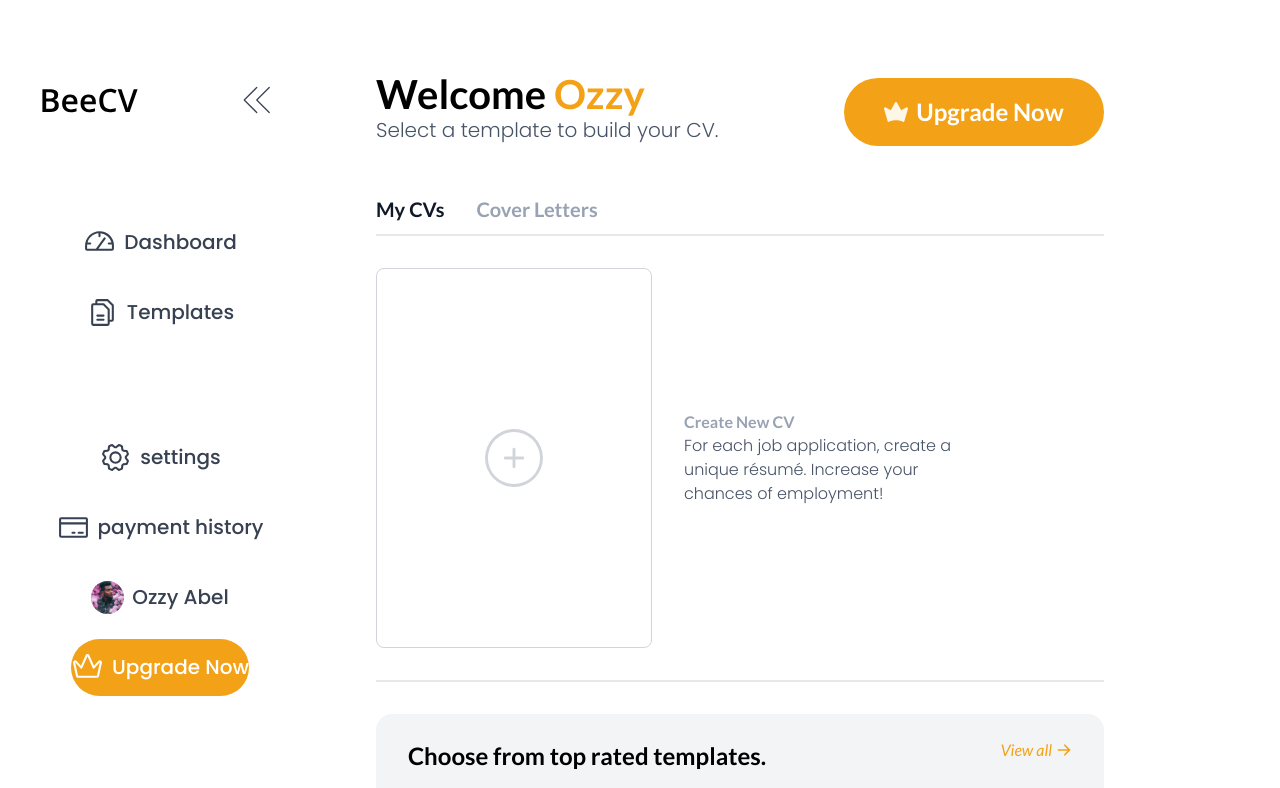
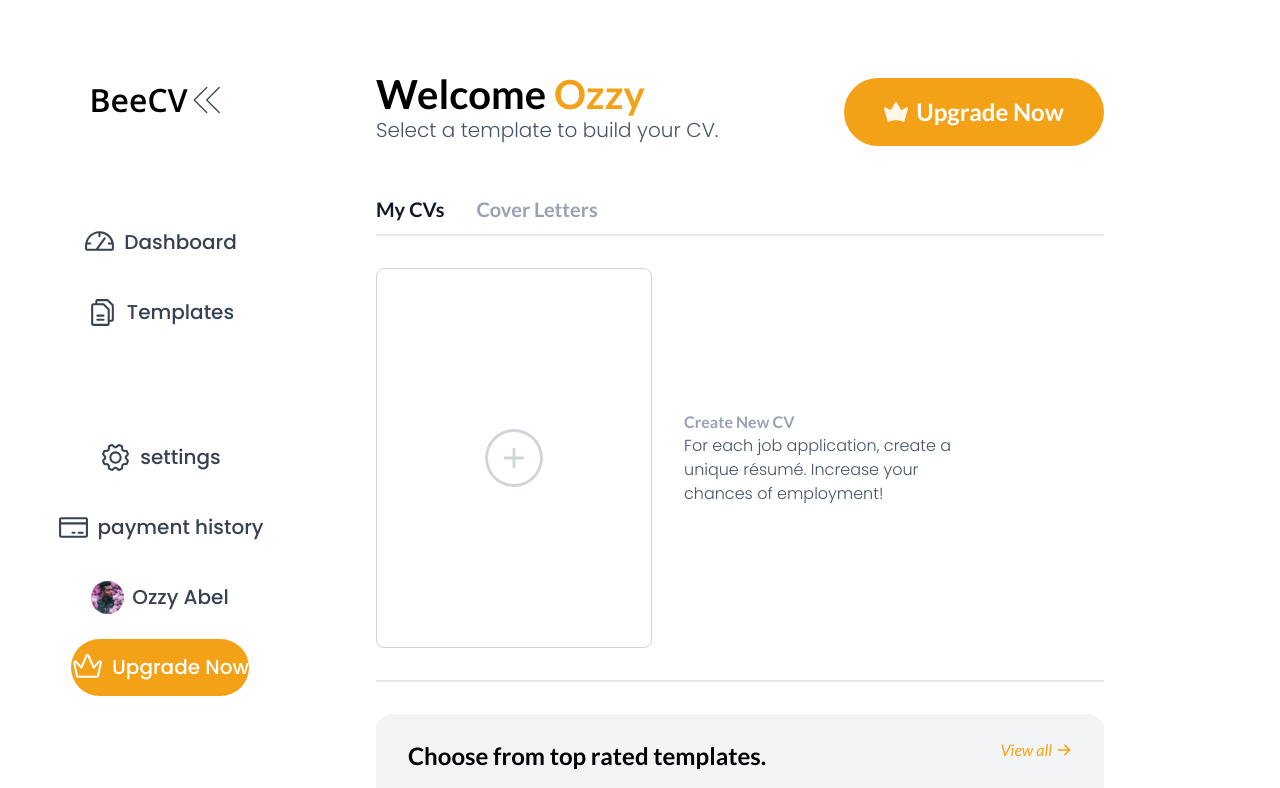
Before and after one commit to Lycan-Xx/test-4, a React (Vite) app: page / in a window 1280 px wide. Shown: the top 788 px of the page. Built offline with nearby package versions, Linux system fonts and the light colour scheme.

Commit message:
SideNav transition

```diff
--- a/src/components/Layout/SideNav.jsx
+++ b/src/components/Layout/SideNav.jsx
@@ -16,13 +16,13 @@
  return (
   <aside
    className={` hidden md:flex h-[100vh] flex-col justify-between items-center font-poppins text-[20px] font-medium text-gray-700 gap-[99px] mt-0 transition-all duration-300 ease-in-out  ${
-    isSidebarOpen ? "sidebar-open md:w-[320px]" : "sidebar-closed w-[119px]"
+    isSidebarOpen ? "sidebar-open md:max-w-[320px]" : "sidebar-closed max-w-[119px]"
    } `}
   >
    <div
-    className={`flex  w-full  items-center justify-center mt-[80px] px-[32px]  ${
+    className={`flex items-center justify-center mt-[80px] px-[32px]  ${
      isSidebarOpen
-      ? " justify-between  md:w-[300px] flex-row-reverse"
+      ? " justify-between  md:max-w-[300px] flex-row-reverse"
       : " justify-center flex-col"
     }`}
    >
@@ -52,7 +52,7 @@
        to={url}
       >
        <li
-        className={`gap-2 flex flex-row justify-center items-center rounded-full ${
+        className={`gap-2 flex flex-row justify-center items-center rounded-full transition-all duration-300 ease-in-out ${
          isActive
           ? `border-primary border-[1px] bg-primary bg-opacity-15 text-primary ${
              isSidebarOpen ? "px-[50px] py-[12px]" : "px-[10px] py-[10px]"
@@ -84,11 +84,11 @@
       <Link
        key={id}
        onClick={() => handleNavClick(id)}
-       className="flex flex-row items-center justify-center h-[46px] w-full"
+       className="flex flex-row items-center justify-center h-[46px] max-w-full"
        to={url}
       >
        <li
-        className={`gap-2 flex flex-row justify-center items-center rounded-full ${
+        className={`gap-2 flex flex-row justify-center items-center rounded-full transition-all duration-300 ease-in-out ${
          isActive
           ? `border-primary border-[1px] bg-primary bg-opacity-15  text-primary ${
              isSidebarOpen ? "px-[50px] py-[12px]" : "px-[10px] py-[10px]"
@@ -119,11 +119,11 @@
 
      return (
       <Link
-       className="flex flex-row items-center justify-center h-[46px] w-full"
+       className="flex flex-row items-center justify-center h-[46px] max-w-full"
        href={url}
       >
        <li
-        className={`gap-2 flex flex-row justify-center items-center rounded-full ${
+        className={`gap-2 flex flex-row justify-center items-center rounded-full transition-all duration-300 ease-in-out ${
          isActive
           ? `border-primary border-[1px] bg-primary bg-opacity-15  text-primary ${
              isSidebarOpen ? "px-[50px] py-[12px]" : "px-[10px] py-[10px]"
```
